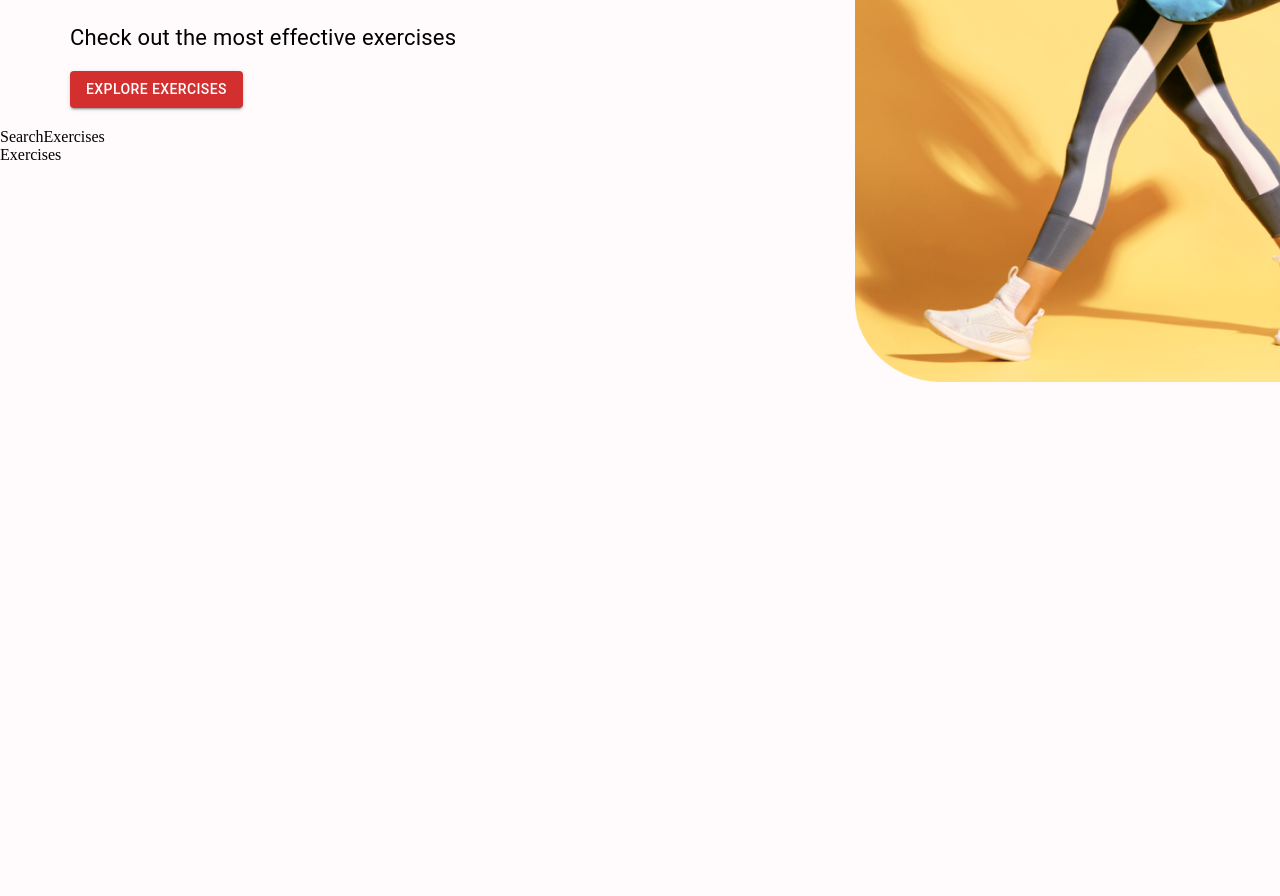
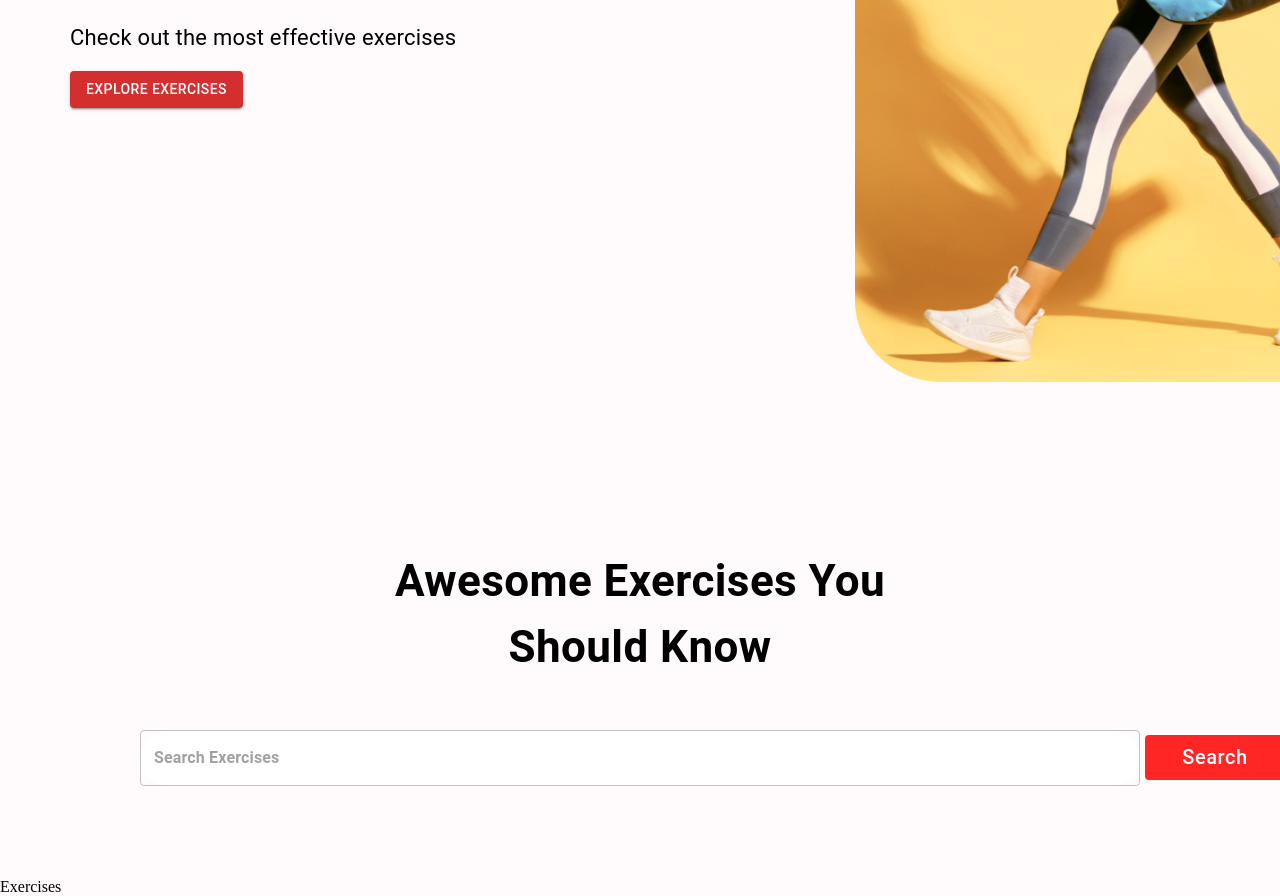
Before and after one commit to Sohaibkabeer/fitness_web_react, a React (Create React App) app: page / in a window 1280 px wide. Shown: the part 520-1416 px from the top of the page. Before the commit the page ends 902 px from the top, so only its background shows below. Built offline with nearby package versions, Linux system fonts and the light colour scheme.

Commit message:
searchExercises componnt updated, fetchData for api call
searchExercises componnt updated, fetchData for api call

```diff
--- a/src/components/SearchExercises.js
+++ b/src/components/SearchExercises.js
@@ -1,9 +1,63 @@
-import React from 'react'
+import React, { useEffect, useState } from "react";
+import { Box, Stack, Typography, Button, TextField } from "@mui/material";
+import { options, fetchData} from '../utils/fetchData';
 
 const SearchExercises = () => {
+  const [search, setSearch] = useState("");
+  const handleSearch = async () => {
+    if (search) {
+      const exerciseData = await fetchData('https://exercisedb.p.rapidapi.com/exercises' , options);
+      console.log(exerciseData);
+    }
+  };
   return (
-    <div>SearchExercises</div>
-  )
-}
+    <>
+      <Stack alignItems="center" mt="400px" justifyContent="center" p="20px">
+        <Typography
+          fontWeight={700}
+          sx={{
+            fontSize: { lg: "44px", xs: "30px" },
+          }}
+          mb="50px"
+          textAlign="center"
+        >
+          Awesome Exercises You <br /> Should Know
+        </Typography>
+        <Box position="relative" mb="72px">
+          <TextField
+            sx={{
+              input: { fontWeight: "700", border: "none", borderRadius: "4px" },
+              width: { lg: "1000px", xs: "550px" },
+              backgroundColor: "#fff",
+              borderRadius: "40px",
+            }}
+            height="76px"
+            value={search}
+            onChange={(e) => setSearch(e.target.value.toLowerCase())}
+            placeholder="Search Exercises"
+            type="text"
+          />
+          <Button
+            className="search-btn"
+            sx={{
+              bgcolor: "#FF2625",
+              color: "#fff",
+              textTransform: "none",
+              width: { lg: "140px", xs: "80px" },
+              height: { lg: "45px", xs: "40px" },
+              mt: "5px",
+              ml: "5px",
+              fontSize: { lg: "20px", xs: "14px" },
+              position: "absolute",
+            }}
+            onClick={handleSearch}
+          >
+            Search
+          </Button>
+        </Box>
+      </Stack>
+    </>
+  );
+};
 
-export default SearchExercises
+export default SearchExercises;
--- /dev/null
+++ b/src/utils/fetchData.js
@@ -0,0 +1,17 @@
+export const options = {
+    method: 'GET',
+    // url: 'https://exercisedb.p.rapidapi.com/exercises',
+    params: {limit: '10'},
+    headers: {
+        'X-RapidAPI-Key': '4a54b43d10mshdd9bd6f1e9c5d51p1ee835jsn62bf55a50dd5',
+    //   'X-RapidAPI-Key': process.env.RAPID_API_KEY,
+      'X-RapidAPI-Host': 'exercisedb.p.rapidapi.com'
+    }
+  };
+
+export const fetchData = async (url, options) => {
+    const response = await fetch(url, options);
+    const data = await response.json();
+
+    return data;
+}
```
Also changed, not shown: 1 other file (tests, documents, lock files or other folders).
